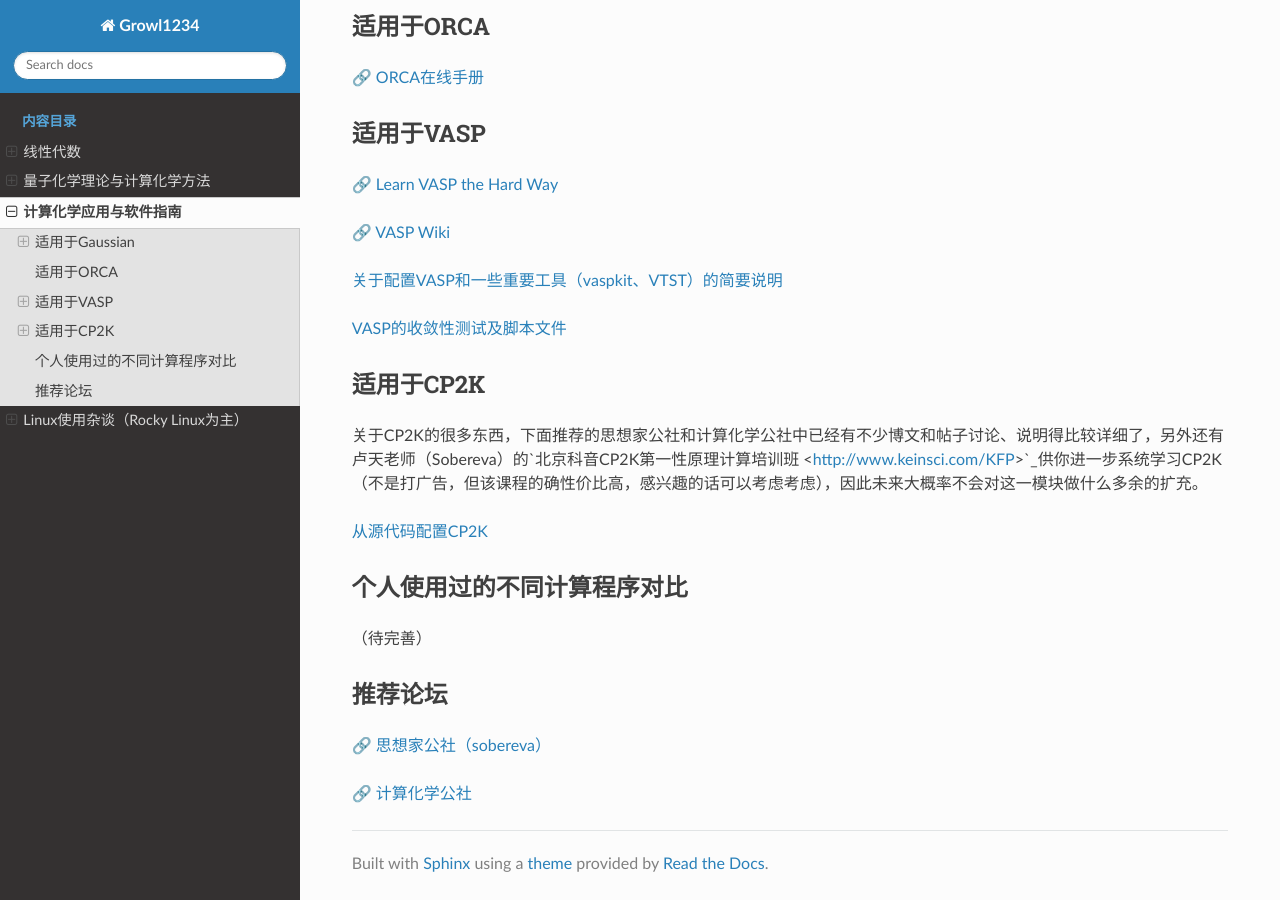
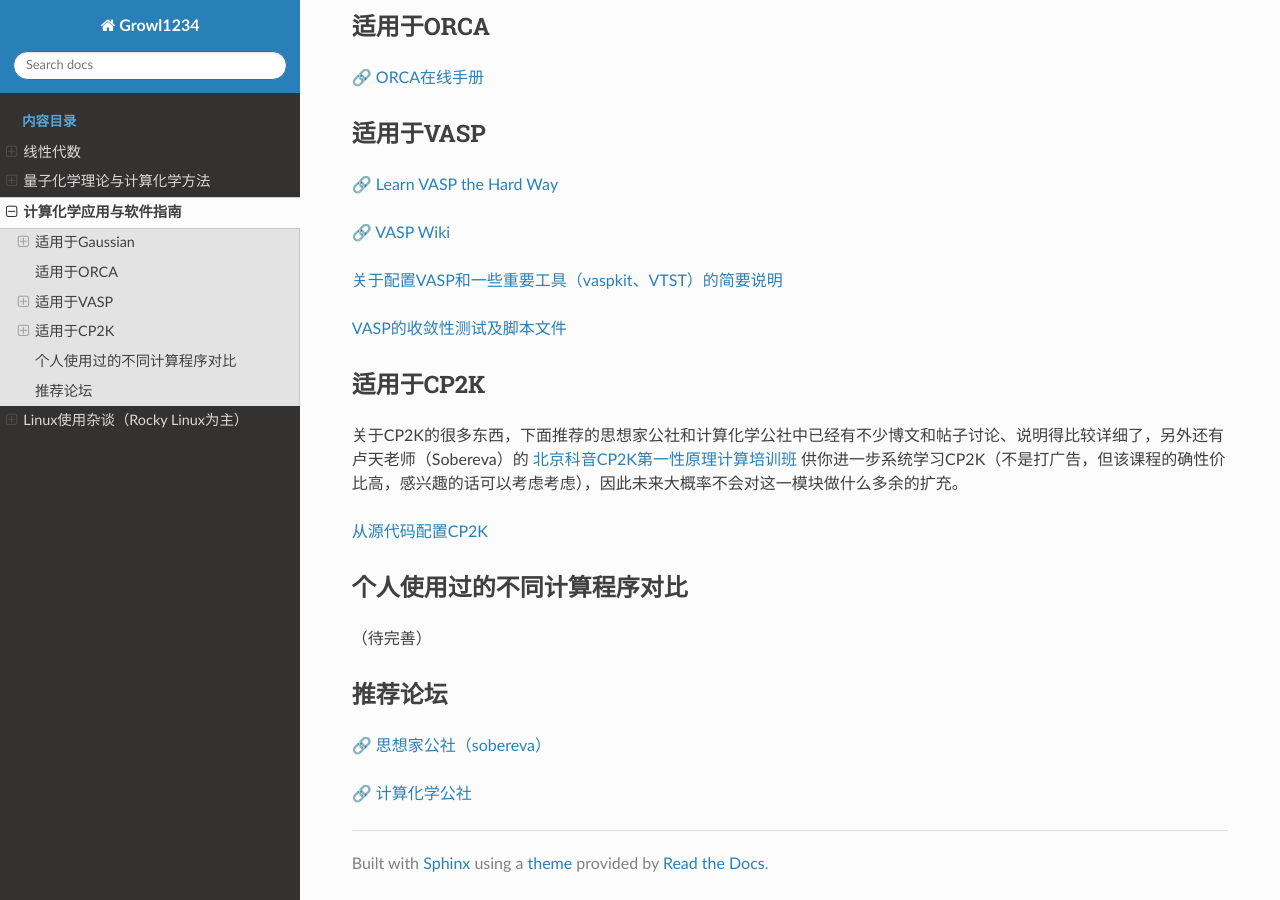
Before and after one commit to Growl1234/RTDProject, a Sphinx documentation site: the page built from source/applications/index.rst, in a window 1280 px wide and 900 px high, scrolled down 580 px. Built offline with Sphinx 7.4.7 and the Read the Docs theme 3.1.0, drawn with Linux system fonts in a browser that asks for light colours.

Commit message:
Update index.rst

```diff
--- a/source/applications/index.rst
+++ b/source/applications/index.rst
@@ -52,7 +52,7 @@
 适用于CP2K
 ~~~~~~~~~~~~~~~~~~~~~~~~~~~~~~~~~~~~~~~~~
 
-关于CP2K的很多东西，下面推荐的思想家公社和计算化学公社中已经有不少博文和帖子讨论、说明得比较详细了，另外还有卢天老师（Sobereva）的`北京科音CP2K第一性原理计算培训班 <http://www.keinsci.com/KFP>`_供你进一步系统学习CP2K（不是打广告，但该课程的确性价比高，感兴趣的话可以考虑考虑），因此未来大概率不会对这一模块做什么多余的扩充。
+关于CP2K的很多东西，下面推荐的思想家公社和计算化学公社中已经有不少博文和帖子讨论、说明得比较详细了，另外还有卢天老师（Sobereva）的 `北京科音CP2K第一性原理计算培训班 <http://www.keinsci.com/KFP>`_ 供你进一步系统学习CP2K（不是打广告，但该课程的确性价比高，感兴趣的话可以考虑考虑），因此未来大概率不会对这一模块做什么多余的扩充。
 
 `从源代码配置CP2K <./CP2K/installation.html>`_
 
```
